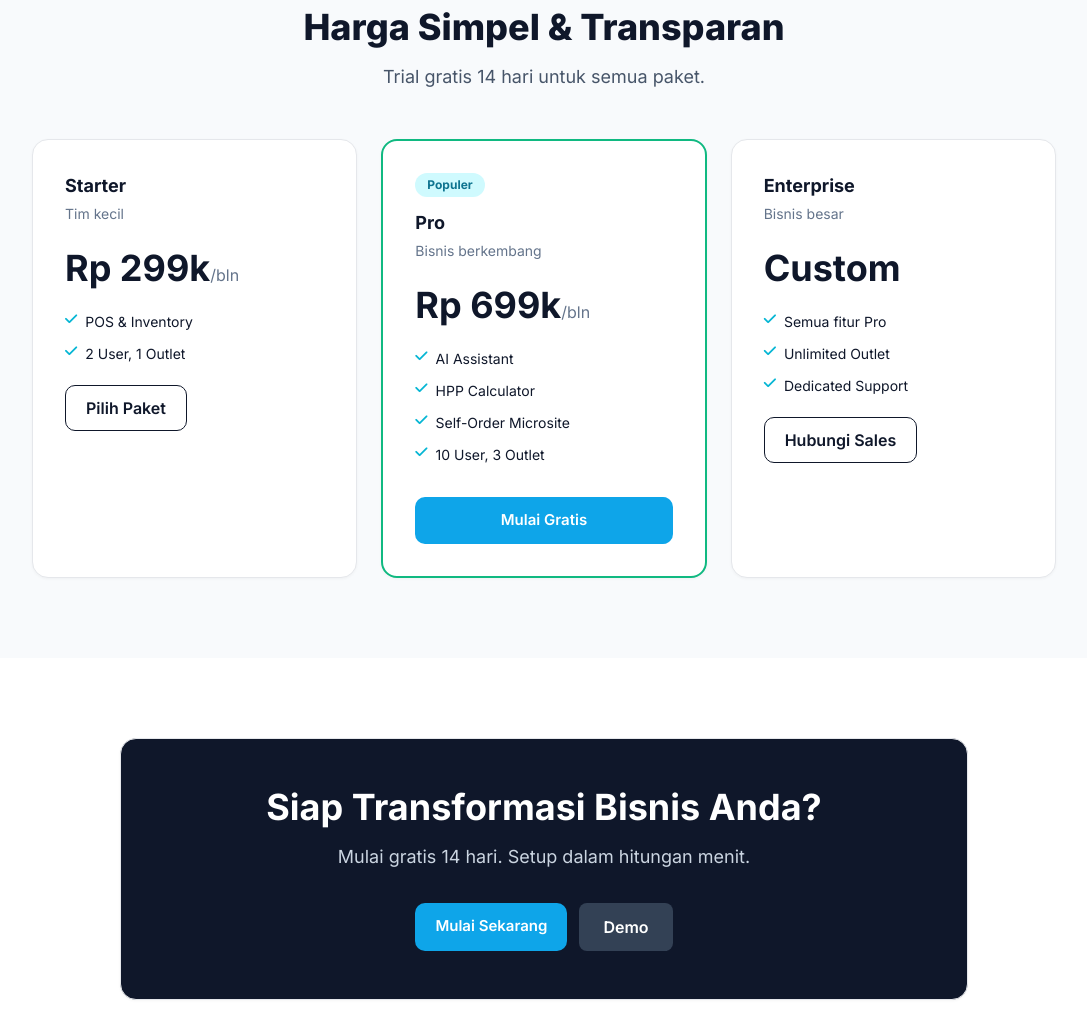
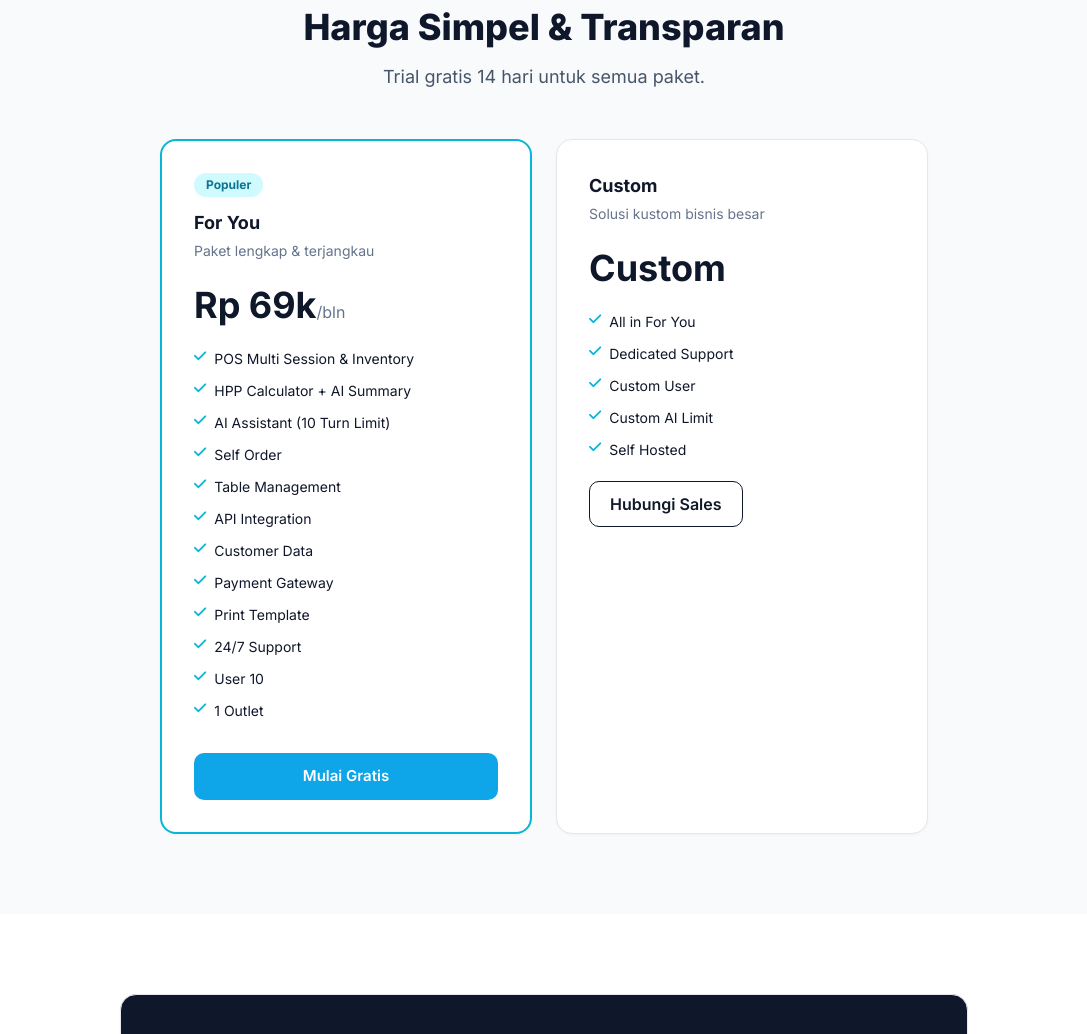
Before and after one commit to rizkidarmawan21/arstech-lp, a website: page index.html in a window 1280 px wide. Shown: the part 2420-3454 px from the top of the page, without its empty margins (96-1183 px from the left). Drawn offline with nearby package versions, Linux system fonts and the light colour scheme.

Commit message:
pricing: ubah ke For You 69k + Custom

```diff
--- a/index.html
+++ b/index.html
@@ -203,38 +203,38 @@
         <h2 class="text-4xl font-extrabold text-slate-900 mb-4">Harga Simpel & Transparan</h2>
         <p class="text-lg text-slate-600">Trial gratis 14 hari untuk semua paket.</p>
       </div>
-      <div class="grid md:grid-cols-3 gap-6 max-w-5xl mx-auto">
-        <div class="card p-8">
-          <h3 class="text-lg font-bold mb-1">Starter</h3>
-          <p class="text-sm text-slate-500 mb-6">Tim kecil</p>
-          <div class="mb-6"><span class="text-4xl font-bold">Rp 299k</span><span class="text-slate-500">/bln</span></div>
+      <div class="grid md:grid-cols-2 gap-6 max-w-3xl mx-auto">
+        <div class="card p-8 border-cyan-500" style="border-width:2px">
+          <div class="bg-cyan-100 text-cyan-700 px-3 py-1 rounded-full text-xs font-bold mb-3 w-fit">Populer</div>
+          <h3 class="text-lg font-bold mb-1">For You</h3>
+          <p class="text-sm text-slate-500 mb-6">Paket lengkap & terjangkau</p>
+          <div class="mb-6"><span class="text-4xl font-bold">Rp 69k</span><span class="text-slate-500">/bln</span></div>
           <ul class="space-y-3 mb-8 text-sm">
-            <li class="flex gap-2"><i class="fas fa-check text-cyan-500"></i> POS & Inventory</li>
-            <li class="flex gap-2"><i class="fas fa-check text-cyan-500"></i> 2 User, 1 Outlet</li>
-          </ul>
-          <a href="#" class="btn-secondary w-full justify-center">Pilih Paket</a>
-        </div>
-        <div class="card p-8" style="border-color:#10b981;border-width:2px">
-          <div class="bg-cyan-100 text-cyan-700 px-3 py-1 rounded-full text-xs font-bold mb-3 w-fit">Populer</div>
-          <h3 class="text-lg font-bold mb-1">Pro</h3>
-          <p class="text-sm text-slate-500 mb-6">Bisnis berkembang</p>
-          <div class="mb-6"><span class="text-4xl font-bold">Rp 699k</span><span class="text-slate-500">/bln</span></div>
-          <ul class="space-y-3 mb-8 text-sm">
-            <li class="flex gap-2"><i class="fas fa-check text-cyan-500"></i> AI Assistant</li>
-            <li class="flex gap-2"><i class="fas fa-check text-cyan-500"></i> HPP Calculator</li>
-            <li class="flex gap-2"><i class="fas fa-check text-cyan-500"></i> Self-Order Microsite</li>
-            <li class="flex gap-2"><i class="fas fa-check text-cyan-500"></i> 10 User, 3 Outlet</li>
+            <li class="flex gap-2"><i class="fas fa-check text-cyan-500"></i> POS Multi Session & Inventory</li>
+            <li class="flex gap-2"><i class="fas fa-check text-cyan-500"></i> HPP Calculator + AI Summary</li>
+            <li class="flex gap-2"><i class="fas fa-check text-cyan-500"></i> AI Assistant (10 Turn Limit)</li>
+            <li class="flex gap-2"><i class="fas fa-check text-cyan-500"></i> Self Order</li>
+            <li class="flex gap-2"><i class="fas fa-check text-cyan-500"></i> Table Management</li>
+            <li class="flex gap-2"><i class="fas fa-check text-cyan-500"></i> API Integration</li>
+            <li class="flex gap-2"><i class="fas fa-check text-cyan-500"></i> Customer Data</li>
+            <li class="flex gap-2"><i class="fas fa-check text-cyan-500"></i> Payment Gateway</li>
+            <li class="flex gap-2"><i class="fas fa-check text-cyan-500"></i> Print Template</li>
+            <li class="flex gap-2"><i class="fas fa-check text-cyan-500"></i> 24/7 Support</li>
+            <li class="flex gap-2"><i class="fas fa-check text-cyan-500"></i> User 10</li>
+            <li class="flex gap-2"><i class="fas fa-check text-cyan-500"></i> 1 Outlet</li>
           </ul>
           <a href="#" class="btn-primary w-full justify-center">Mulai Gratis</a>
         </div>
         <div class="card p-8">
-          <h3 class="text-lg font-bold mb-1">Enterprise</h3>
-          <p class="text-sm text-slate-500 mb-6">Bisnis besar</p>
+          <h3 class="text-lg font-bold mb-1">Custom</h3>
+          <p class="text-sm text-slate-500 mb-6">Solusi kustom bisnis besar</p>
           <div class="mb-6"><span class="text-4xl font-bold">Custom</span></div>
           <ul class="space-y-3 mb-8 text-sm">
-            <li class="flex gap-2"><i class="fas fa-check text-cyan-500"></i> Semua fitur Pro</li>
-            <li class="flex gap-2"><i class="fas fa-check text-cyan-500"></i> Unlimited Outlet</li>
+            <li class="flex gap-2"><i class="fas fa-check text-cyan-500"></i> All in For You</li>
             <li class="flex gap-2"><i class="fas fa-check text-cyan-500"></i> Dedicated Support</li>
+            <li class="flex gap-2"><i class="fas fa-check text-cyan-500"></i> Custom User</li>
+            <li class="flex gap-2"><i class="fas fa-check text-cyan-500"></i> Custom AI Limit</li>
+            <li class="flex gap-2"><i class="fas fa-check text-cyan-500"></i> Self Hosted</li>
           </ul>
           <a href="#" class="btn-secondary w-full justify-center">Hubungi Sales</a>
         </div>
```
